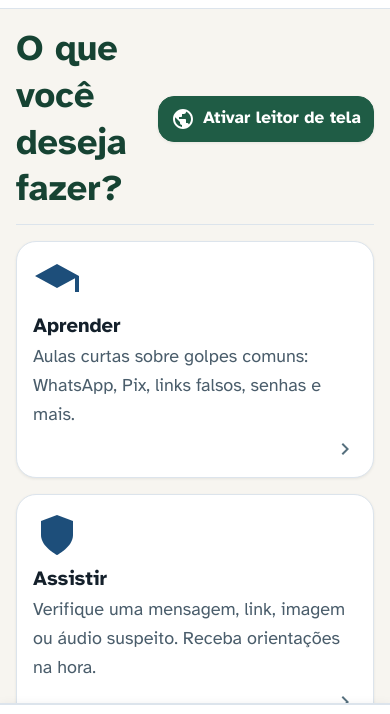
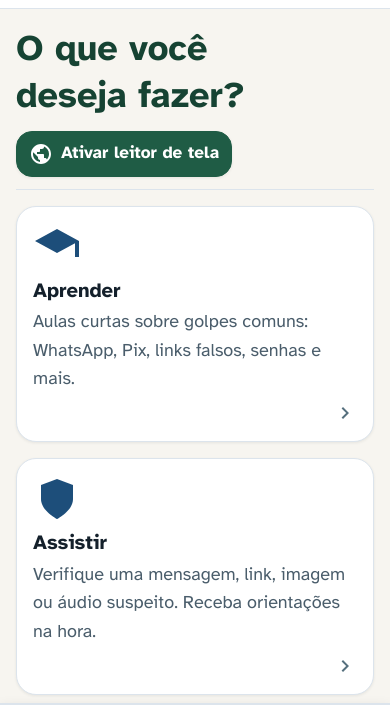
Before and after one commit to KauanSntz/IdosoSeguro-Manaus, a website with bundled scripts: page public/index.html in a window 390 px wide. Both pictures are taken after a click on the link "Início". Shown: the part 51-765 px from the top of the page. Built offline with nearby package versions, Linux system fonts and the light colour scheme.

Commit message:
fix(layout): titulo espremido no cabecalho de pagina (B-R9 residual)
O botao voltar largo (ex.: 'Escolher outro tipo') deixava o h1 com ~10px
de largura em 360px, caindo uma letra por linha, e gerava 1px de rolagem
horizontal na escala large.

Em <=599px o titulo agora ocupa a linha inteira (flex-basis: 100%),
abaixo do botao voltar, mantendo a ordem do DOM.

```diff
--- a/public/css/components.css
+++ b/public/css/components.css
@@ -1717,4 +1717,10 @@
   .result-actions {
     gap: var(--space-2);
   }
-}
+
+  /* O botão "voltar" pode ocupar quase toda a linha (ex.: "Escolher outro
+     tipo"). Sem isto o título é espremido a ~10px e cai uma letra por linha. */
+  .page-header-title {
+    flex-basis: 100%;
+  }
+}
```
